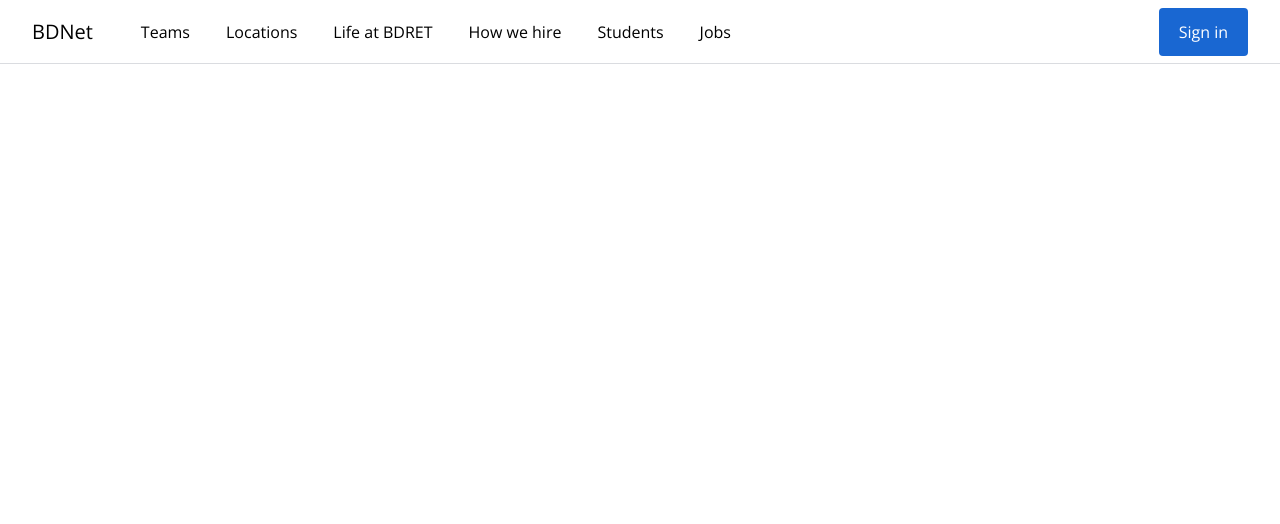
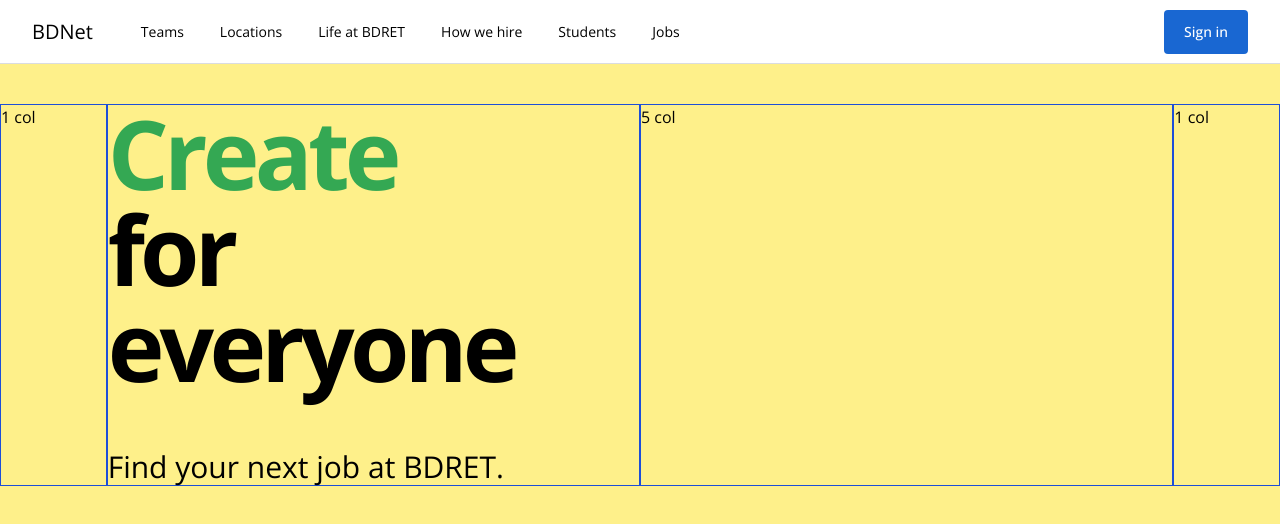
Before and after one commit to robdovDev/job-search, a Vue app: page / in a window 1280 px wide. Shown: the top 524 px of the page. Built offline with nearby package versions, Linux system fonts and the light colour scheme.

Commit message:
code after section 12

```diff
--- a/index.html
+++ b/index.html
@@ -5,8 +5,10 @@
     <link rel="icon" href="/favicon.ico" />
     <link rel="preconnect" href="https://fonts.googleapis.com" />
     <link rel="preconnect" href="https://fonts.gstatic.com" crossorigin />
+    <link rel="preconnect" href="https://fonts.googleapis.com" />
+    <link rel="preconnect" href="https://fonts.gstatic.com" crossorigin />
     <link
-      href="https://fonts.googleapis.com/css2?family=Open+Sans:ital,wght@0,300;0,400;0,600;1,700&display=swap"
+      href="https://fonts.googleapis.com/css2?family=Open+Sans:ital,wght@0,300;0,400;0,500;0,600;0,700;0,800;1,300;1,400;1,500;1,600;1,700;1,800&display=swap"
       rel="stylesheet"
     />
     <meta name="viewport" content="width=device-width, initial-scale=1.0" />
--- a/src/App.vue
+++ b/src/App.vue
@@ -1,14 +1,17 @@
 <template>
-  <MainNav />
+  <main-nav />
+  <hero-banner />
 </template>
 
 <script>
 import MainNav from '@/components/MainNav.vue'
+import HeroBanner from './components/HeroBanner.vue'
 
 export default {
   name: 'App',
   components: {
-    MainNav: MainNav
+    MainNav: MainNav,
+    HeroBanner
   }
 }
 </script>
--- /dev/null
+++ b/src/components/HeadLine.vue
@@ -0,0 +1,63 @@
+<template>
+  <section>
+    <h1 class="mb-14 text-8xl font-bold tracking-tighter">
+      <span :class="actionClass">{{ action }}</span>
+      <br />
+      for everyone
+    </h1>
+    <h2 class="text-3xl font-light">Find your next job at BDRET.</h2>
+  </section>
+</template>
+
+<script>
+import nextElementinList from '@/utils/nextElementInList.js'
+
+export default {
+  name: 'HeadLine',
+  data() {
+    return {
+      action: 'Build',
+      changeTitleMethod: null
+    }
+  },
+  computed: {
+    actionClass() {
+      return {
+        [this.action.toLowerCase()]: true
+      }
+    }
+  },
+  created() {
+    this.changeTitle()
+  },
+  beforeUnmount() {
+    clearInterval(this.changeTitleMethod)
+  },
+  methods: {
+    changeTitle() {
+      this.changeTitleMethod = setInterval(() => {
+        const actions = ['Build', 'Create', 'Design', 'Code']
+        this.action = nextElementinList(actions, this.action)
+      }, 5000)
+    }
+  }
+}
+</script>
+
+<style scoped>
+.build {
+  color: #1a73e8;
+}
+
+.create {
+  color: #34a853;
+}
+
+.design {
+  color: #f9ab00;
+}
+
+.code {
+  color: #d93025;
+}
+</style>
--- /dev/null
+++ b/src/components/HeroBanner.vue
@@ -0,0 +1,26 @@
+<template>
+  <main>
+    <section class="flex flex-col h-screen bg-yellow-200 pt-10 pb-20">
+      <div class="grid grid-cols-12">
+        <div class="col-start-1 col-span-1 border border-blue-700">1 col</div>
+        <div class="col-start-2 col-span-5 border border-blue-700">
+          <head-line />
+        </div>
+        <div class="col-start-7 col-span-5 border border-blue-700">5 col</div>
+        <div class="col-start-12 col-span-1 border border-blue-700">1 col</div>
+      </div>
+    </section>
+  </main>
+</template>
+
+<script>
+import HeadLine from './HeadLine.vue'
+export default {
+  name: 'HeroBanner',
+  components: {
+    HeadLine
+  }
+}
+</script>
+
+<style scope></style>
--- a/src/components/MainNav.vue
+++ b/src/components/MainNav.vue
@@ -1,5 +1,5 @@
 <template>
-  <header>
+  <header :class="['w-full', 'text-sm', headerHeightClass]">
     <div class="fixed top-0 left-0 w-full h-16 bg-white">
       <div class="flex flex-nowrap h-full border-b border-solid border-brand-gray-1 px-8 mx-auto">
         <a :href="url" class="flex h-full items-center text-xl">{{ company }}</a>
@@ -47,6 +47,14 @@ export default {
       isLoggedIn: false
     }
   },
+  computed: {
+    headerHeightClass() {
+      return {
+        'h-16': !this.isLoggedIn,
+        'h-32': this.isLoggedIn
+      }
+    }
+  },
   methods: {
     loginUser() {
       this.isLoggedIn = true
--- a/src/playground.js
+++ b/src/playground.js
@@ -1,6 +1,7 @@
-const favoriteFood = 'sushi'
+const interval = setInterval(() => {
+  console.log('two seconds!')
+}, 2000)
 
-const goodFoods = {
-  [favoriteFood]: true
-}
-console.log(goodFoods)
+setTimeout(() => {
+  clearInterval(interval)
+}, 10100)
--- /dev/null
+++ b/src/utils/nextElementInList.js
@@ -0,0 +1,6 @@
+const nextElementInList = (list, value) => {
+  const currValueIdx = list.indexOf(value)
+  return list[(currValueIdx + 1) % list.length]
+}
+
+export default nextElementInList
```
Also changed, not shown: 2 other files (tests, documents, lock files or other folders).
